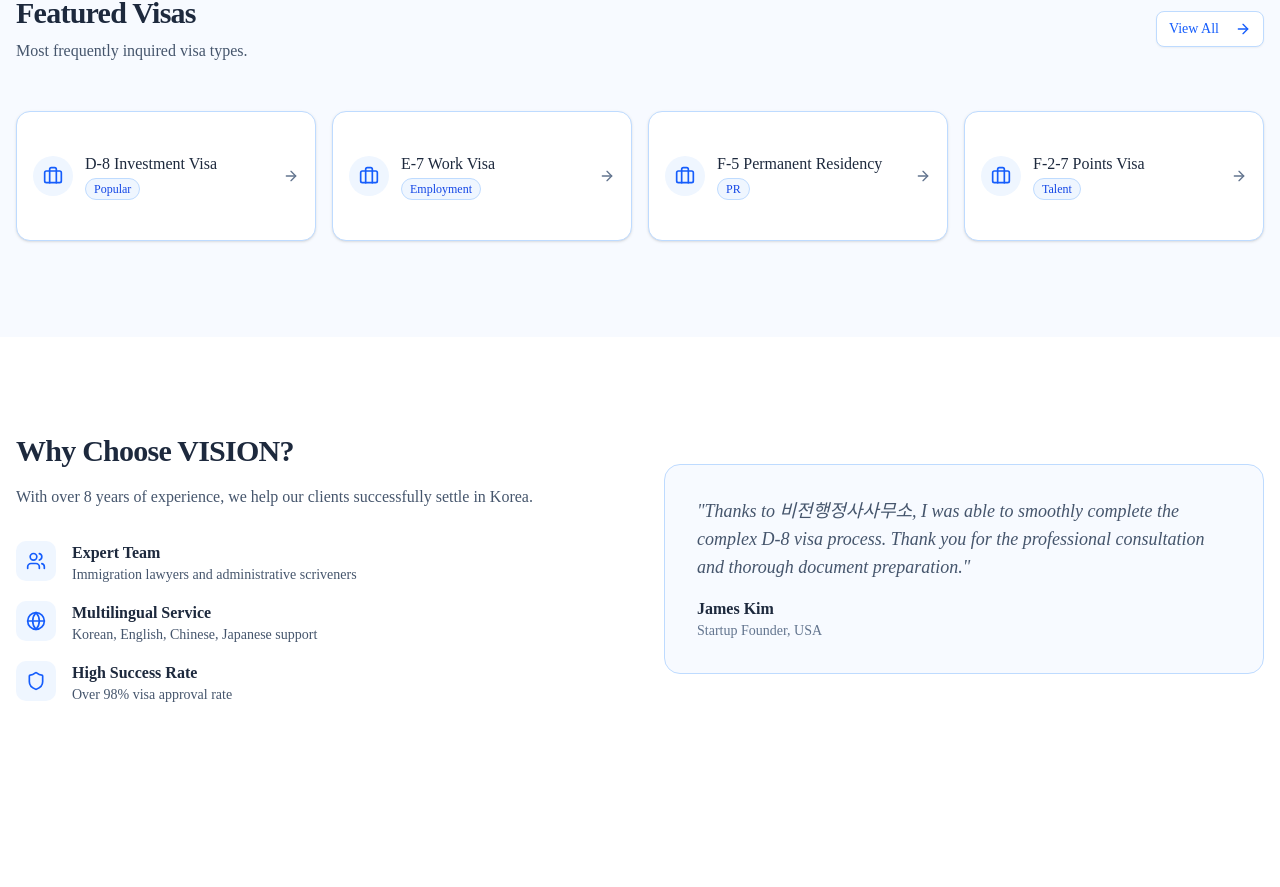
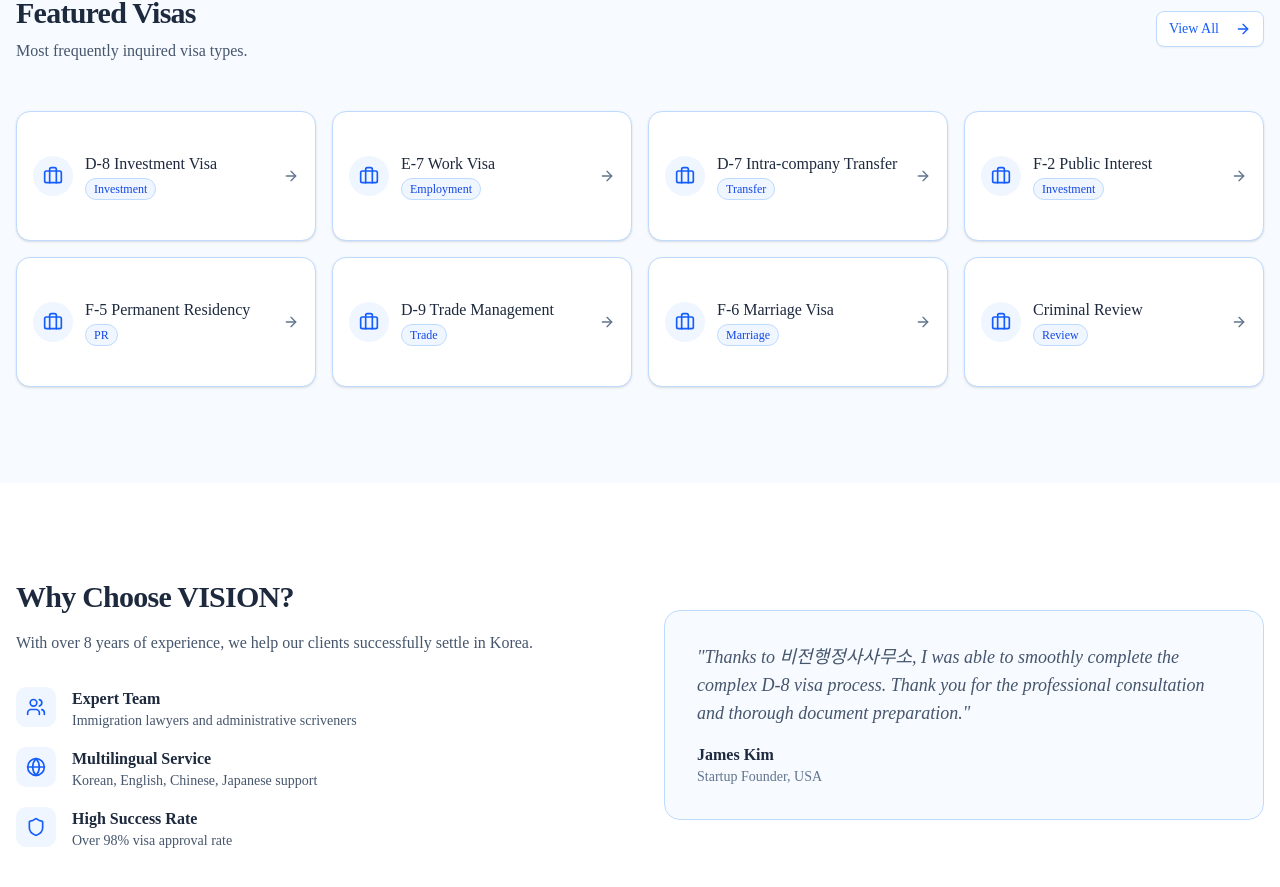
Before and after one commit to alexkorea/visaskorea-website, a Next.js app: page /en in a window 1280 px wide. Shown: the part 2232-3119 px from the top of the page. Built offline with nearby package versions, Linux system fonts and the light colour scheme.

Commit message:
Update featured visas: 8 items (D-8,E-7,D-7,F-2,F-5,D-9,F-6,사범심사) 4x2 grid

```diff
--- a/app/[locale]/page.tsx
+++ b/app/[locale]/page.tsx
@@ -119,26 +119,14 @@ export default async function HomePage({ params }: PageProps) {
 
   // Featured visas for internal linking
   const featuredVisas = [
-    {
-      slug: "d-8",
-      title: locale === "ko" ? "D-8 기업투자비자" : "D-8 Investment Visa",
-      badge: locale === "ko" ? "인기" : "Popular",
-    },
-    {
-      slug: "e-7",
-      title: locale === "ko" ? "E-7 특정활동비자" : "E-7 Work Visa",
-      badge: locale === "ko" ? "취업" : "Employment",
-    },
-    {
-      slug: "f-5",
-      title: locale === "ko" ? "F-5 영주권" : "F-5 Permanent Residency",
-      badge: locale === "ko" ? "영주" : "PR",
-    },
-    {
-      slug: "f-2-7",
-      title: locale === "ko" ? "F-2-7 점수제비자" : "F-2-7 Points Visa",
-      badge: locale === "ko" ? "우수인재" : "Talent",
-    },
+    { slug: "d-8", title: locale === "ko" ? "D-8 투자비자" : "D-8 Investment Visa", badge: locale === "ko" ? "투자" : "Investment" },
+    { slug: "e-7", title: locale === "ko" ? "E-7 특정활동비자" : "E-7 Work Visa", badge: locale === "ko" ? "취업" : "Employment" },
+    { slug: "d-7", title: locale === "ko" ? "D-7 주재원비자" : "D-7 Intra-company Transfer", badge: locale === "ko" ? "주재원" : "Transfer" },
+    { slug: "f-2-public-interest", title: locale === "ko" ? "F-2 공익투자비자" : "F-2 Public Interest", badge: locale === "ko" ? "공익투자" : "Investment" },
+    { slug: "f-5", title: locale === "ko" ? "F-5 영주권" : "F-5 Permanent Residency", badge: locale === "ko" ? "영주" : "PR" },
+    { slug: "d-9", title: locale === "ko" ? "D-9 무역경영비자" : "D-9 Trade Management", badge: locale === "ko" ? "무역" : "Trade" },
+    { slug: "f-6", title: locale === "ko" ? "F-6 결혼비자" : "F-6 Marriage Visa", badge: locale === "ko" ? "결혼" : "Marriage" },
+    { slug: "criminal-review", title: locale === "ko" ? "사범심사" : "Criminal Review", badge: locale === "ko" ? "심사" : "Review" },
   ];
 
   // Stats
```
